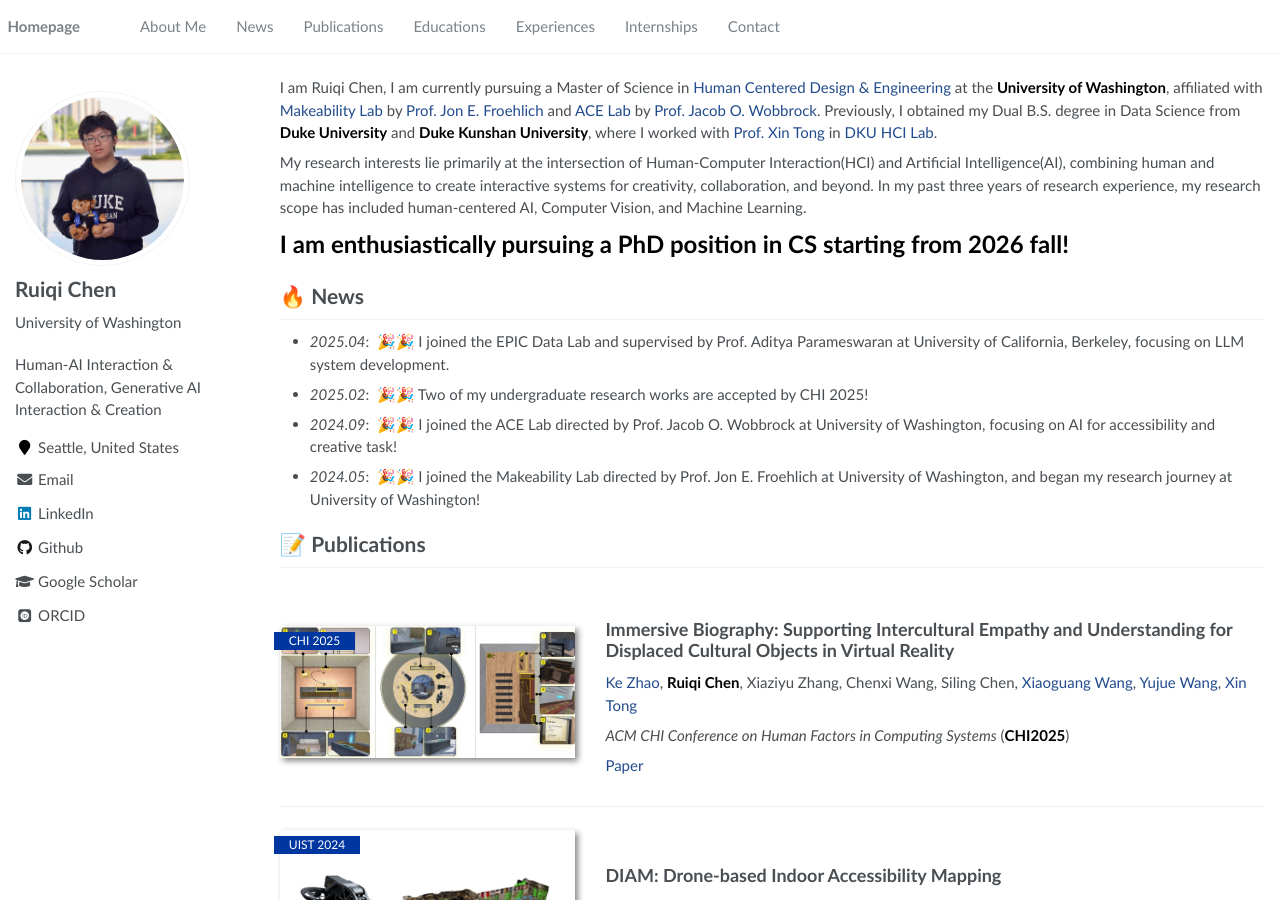
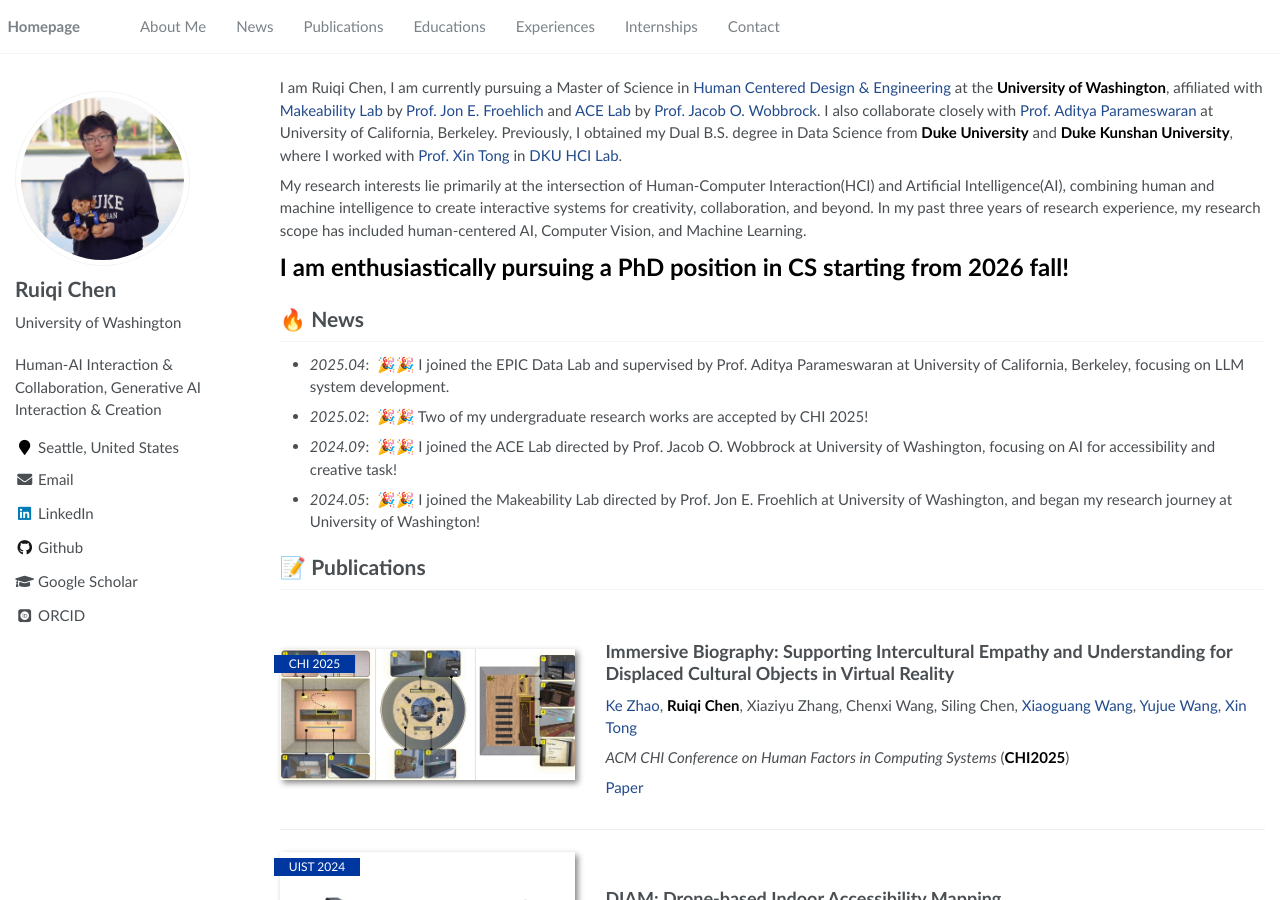
Before and after one commit to Ruiqi-Chen-0216/Ruiqi-Chen-0216.github.io, a Jekyll site: the page built from _pages/home.md, in a window 1280 px wide and 900 px high. Built offline with Jekyll 4.4.1, drawn with Linux system fonts in a browser that asks for light colours; some web fonts are replaced.

Commit message:
Update home.md

```diff
--- a/_pages/home.md
+++ b/_pages/home.md
@@ -15,7 +15,7 @@
 
 <span class='anchor' id='about-me'></span>
 
-I am Ruiqi Chen, I am currently pursuing a Master of Science in  [Human Centered Design & Engineering](https://www.hcde.washington.edu/) at the **University of Washington**, affiliated with [Makeability Lab](https://makeabilitylab.cs.washington.edu/) by [Prof. Jon E. Froehlich](https://jonfroehlich.github.io/) and [ACE Lab](https://depts.washington.edu/acelab/index.html) by [Prof. Jacob O. Wobbrock](https://faculty.washington.edu/wobbrock/). Previously, I obtained my Dual B.S. degree in Data Science from **Duke University** and **Duke Kunshan University**, where I worked with [Prof. Xin Tong](https://scholar.google.ca/citations?user=XIM08ZwAAAAJ&hl=en) in [DKU HCI Lab](https://arkxlab.github.io/).
+I am Ruiqi Chen, I am currently pursuing a Master of Science in  [Human Centered Design & Engineering](https://www.hcde.washington.edu/) at the **University of Washington**, affiliated with [Makeability Lab](https://makeabilitylab.cs.washington.edu/) by [Prof. Jon E. Froehlich](https://jonfroehlich.github.io/) and [ACE Lab](https://depts.washington.edu/acelab/index.html) by [Prof. Jacob O. Wobbrock](https://faculty.washington.edu/wobbrock/). I also collaborate closely with [Prof. Aditya Parameswaran](https://people.eecs.berkeley.edu/~adityagp/) at University of California, Berkeley. Previously, I obtained my Dual B.S. degree in Data Science from **Duke University** and **Duke Kunshan University**, where I worked with [Prof. Xin Tong](https://scholar.google.ca/citations?user=XIM08ZwAAAAJ&hl=en) in [DKU HCI Lab](https://arkxlab.github.io/).
 
 My research interests lie primarily at the intersection of Human-Computer Interaction(HCI) and Artificial Intelligence(AI), combining human and machine intelligence to create interactive systems for creativity, collaboration, and beyond. In my past three years of research experience, my research scope has included human-centered AI, Computer Vision, and Machine Learning.
 
```
